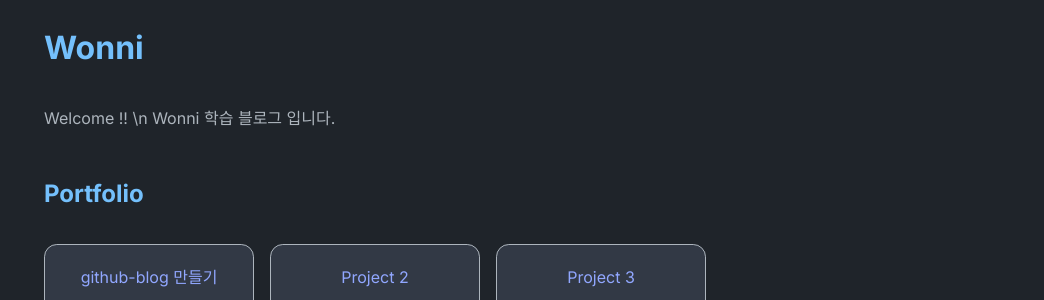
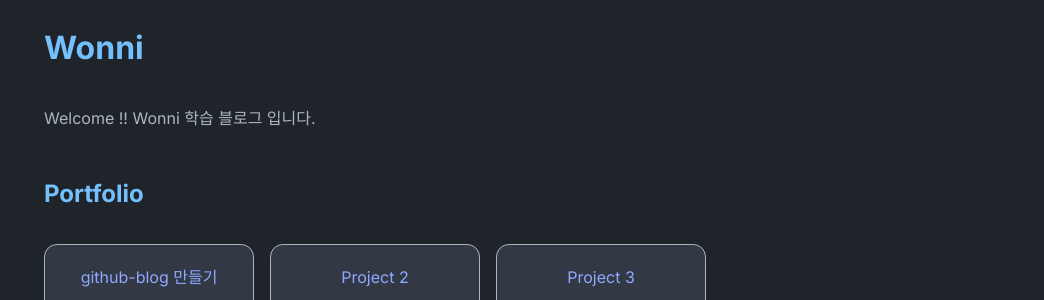
Before and after one commit to won-2/won-2.github.io, a Jekyll site: the page built from index.md, in a window 1280 px wide. Shown: the part 131-431 px from the top of the page, without its empty margins (236-1280 px from the left). Built offline with Jekyll 4.4.1, drawn with Linux system fonts in a browser that asks for light colours.

```diff
--- a/_config.yml
+++ b/_config.yml
@@ -2,7 +2,7 @@ title: Wonni
 author: Abhinav Saxena
 url: https://www.abhinavsaxena.com/moonwalk # root address of the site
 description: > # description of the site (multiple lines allowed)
-  Welcome !! \n
+  Welcome !!
   Wonni 학습 블로그 입니다.
 
 permalink: /:slug.html
@@ -48,3 +48,6 @@ sass:
 plugins:
   - jekyll-feed
   - jekyll-soopr-seo-tag
+
+gems:
+  - jekyll-seo-tag
```
